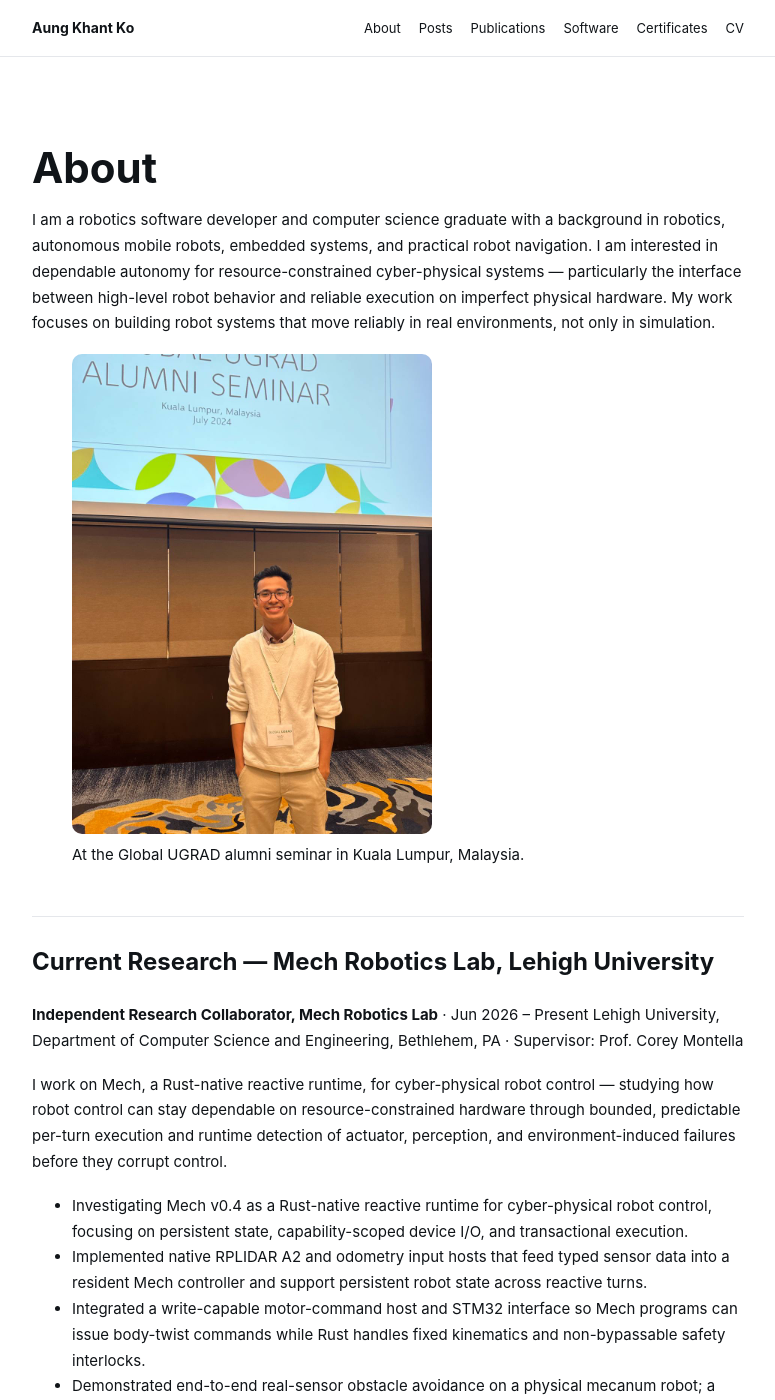
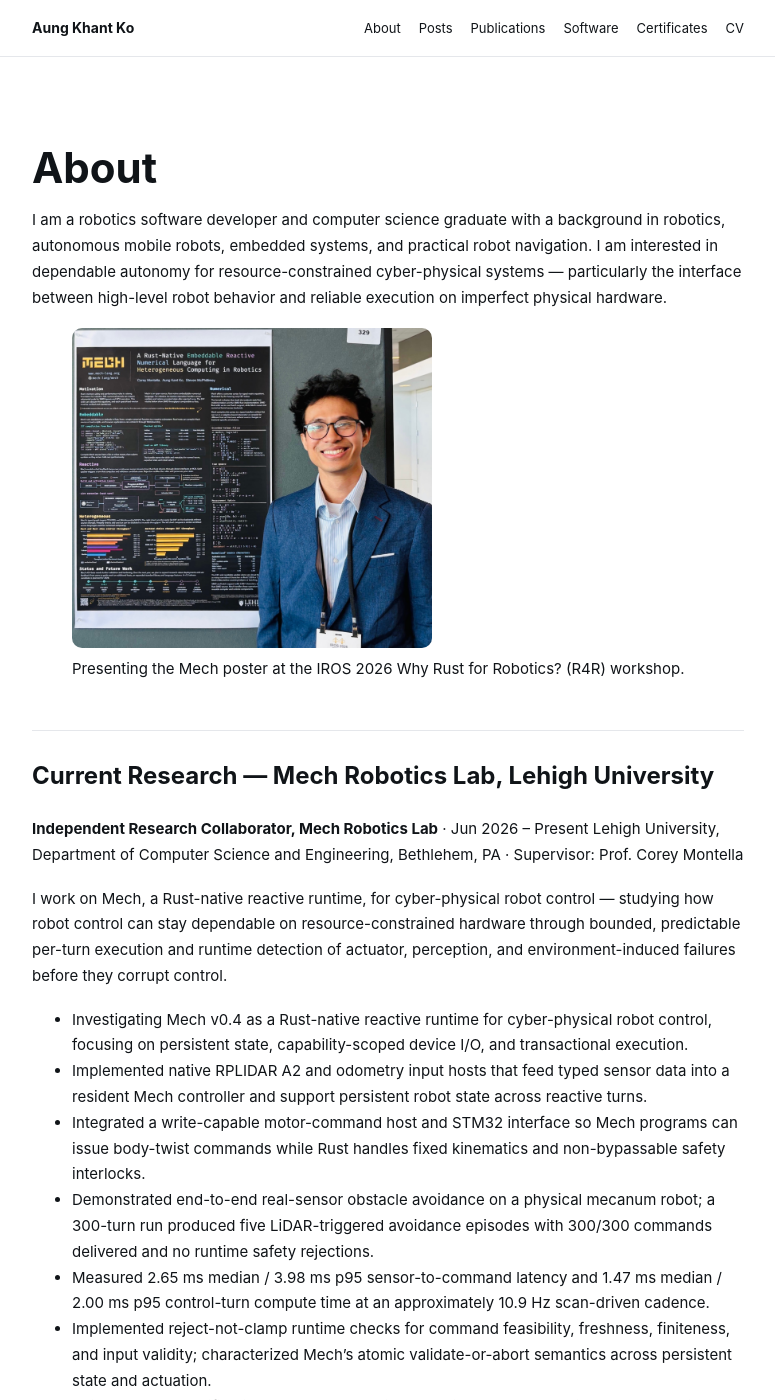
Before and after one commit to akkexd/aungkko.io, a Jekyll site: the page built from about.md, in a window 1280 px wide and 1400 px high. Shown: the whole window, without its empty margins (252-1027 px from the left). Built offline with Jekyll 4.4.1, drawn with Linux system fonts in a browser that asks for light colours; a style sheet for code colours, icons or effects is not loaded.

Commit message:
About: new R4R poster photo; trim intro sentence
Co-Authored-By: Claude Opus 4.8 <noreply@anthropic.com>
Claude-Session: https://claude.ai/code/session_01KE2AU55aZBSFrdrMX3vXiv

```diff
--- a/about.md
+++ b/about.md
@@ -6,11 +6,11 @@ permalink: /about/
 
 # About
 
-I am a robotics software developer and computer science graduate with a background in robotics, autonomous mobile robots, embedded systems, and practical robot navigation. I am interested in dependable autonomy for resource-constrained cyber-physical systems — particularly the interface between high-level robot behavior and reliable execution on imperfect physical hardware. My work focuses on building robot systems that move reliably in real environments, not only in simulation.
+I am a robotics software developer and computer science graduate with a background in robotics, autonomous mobile robots, embedded systems, and practical robot navigation. I am interested in dependable autonomy for resource-constrained cyber-physical systems — particularly the interface between high-level robot behavior and reliable execution on imperfect physical hardware.
 
 <figure>
-  <img src="{{ '/assets/img/aungko.jpeg' | relative_url }}" alt="Aung Khant Ko at the Global UGRAD alumni seminar in Kuala Lumpur, Malaysia" style="max-width: 360px; border-radius: 10px; border: 1px solid var(--border);">
-  <figcaption>At the Global UGRAD alumni seminar in Kuala Lumpur, Malaysia.</figcaption>
+  <img src="{{ '/assets/img/AungKo_R4RPaper.jpeg' | relative_url }}" alt="Aung Khant Ko presenting the Mech poster at the IROS 2026 Why Rust for Robotics? (R4R) workshop" style="max-width: 360px; border-radius: 10px; border: 1px solid var(--border);">
+  <figcaption>Presenting the Mech poster at the IROS 2026 Why Rust for Robotics? (R4R) workshop.</figcaption>
 </figure>
 
 ## Current Research — Mech Robotics Lab, Lehigh University
```
Also changed, not shown: assets/img/AungKo_R4RPaper.jpeg (added).
